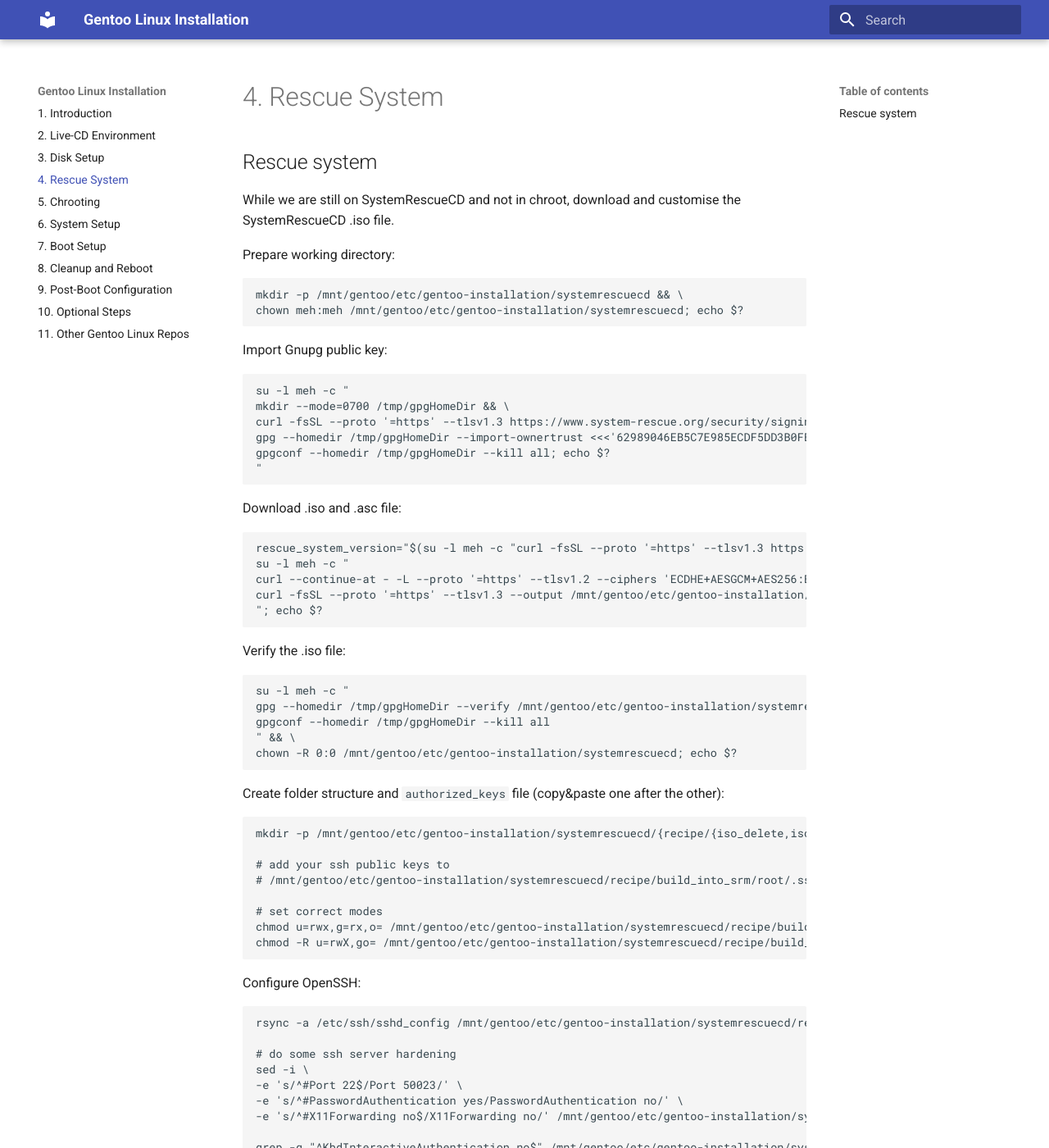
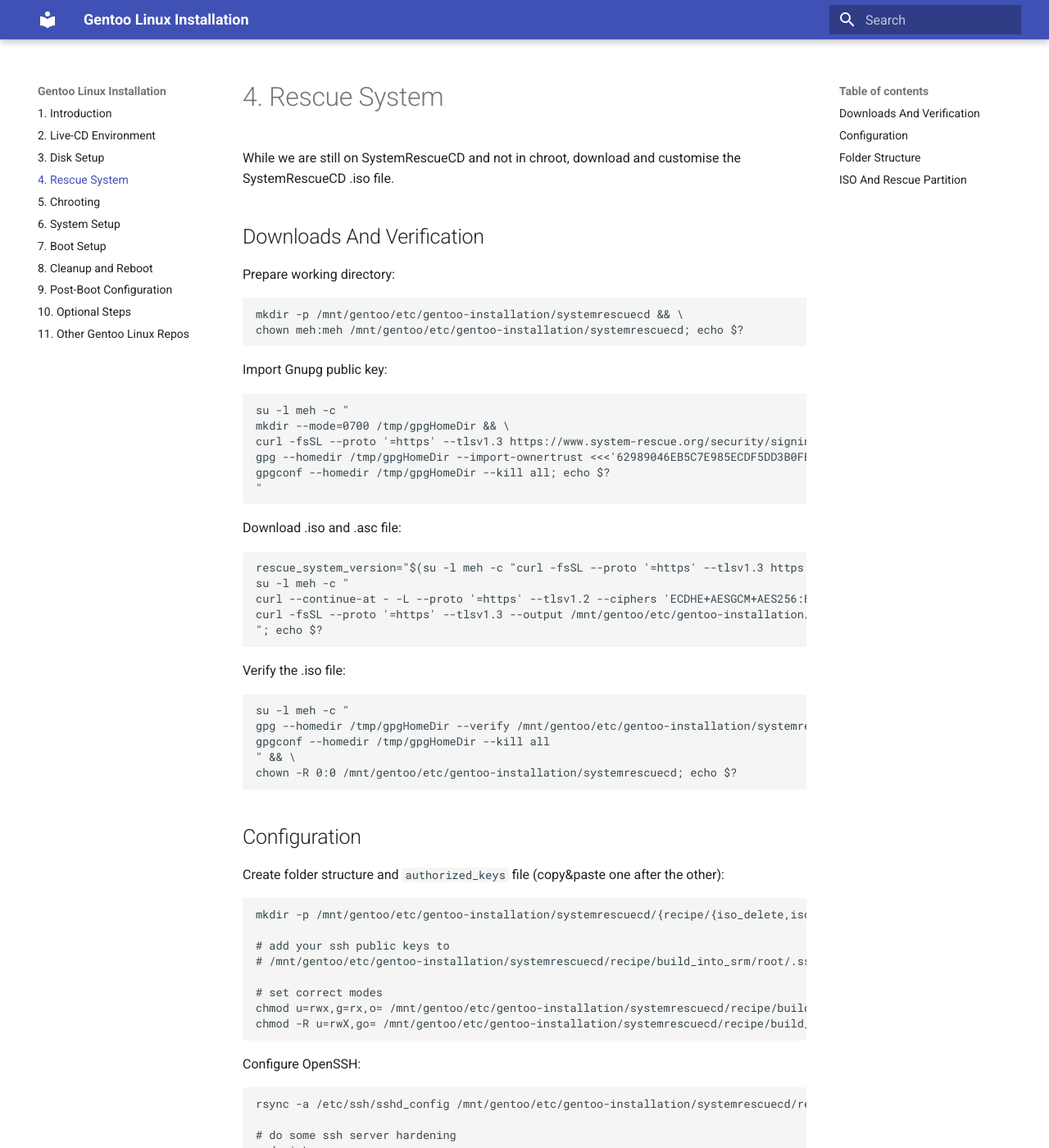
Before and after one commit to duxsco/gentoo-installation, an MkDocs documentation site: the page built from docs/04_rescue_system.md, in a window 1280 px wide and 1400 px high. Shown: the whole window at 82% size. Built offline with MkDocs 1.6.1 and Material for MkDocs 9.7.7, drawn with Linux system fonts in a browser that asks for light colours; some of the changed text lies outside the part shown.

Commit message:
Update headers of "4. Rescue System"

````diff
--- a/docs/04_rescue_system.md
+++ b/docs/04_rescue_system.md
@@ -1,6 +1,6 @@
-## Rescue system
+While we are still on SystemRescueCD and not in chroot, download and customise the SystemRescueCD .iso file.
 
-While we are still on SystemRescueCD and not in chroot, download and customise the SystemRescueCD .iso file.
+## Downloads And Verification
 
 Prepare working directory:
 
@@ -39,6 +39,8 @@ gpgconf --homedir /tmp/gpgHomeDir --kill all
 " && \
 chown -R 0:0 /mnt/gentoo/etc/gentoo-installation/systemrescuecd; echo $?
 ```
+
+## Configuration
 
 Create folder structure and `authorized_keys` file (copy&paste one after the other):
 
@@ -144,7 +146,7 @@ pacman -Sy clevis libpwquality luksmeta tpm2-tools && \
 cowpacman2srm /mnt/gentoo/etc/gentoo-installation/systemrescuecd/recipe/iso_add/sysresccd/zz_additional_packages.srm; echo $?
 ```
 
-Result:
+## Folder Structure
 
 ```bash
 ➤ tree -a /mnt/gentoo/etc/gentoo-installation/systemrescuecd/recipe
@@ -183,6 +185,8 @@ Result:
 15 directories, 15 files
 ```
 
+## ISO And Rescue Partition
+
 Create customised ISO:
 
 ```bash
````
